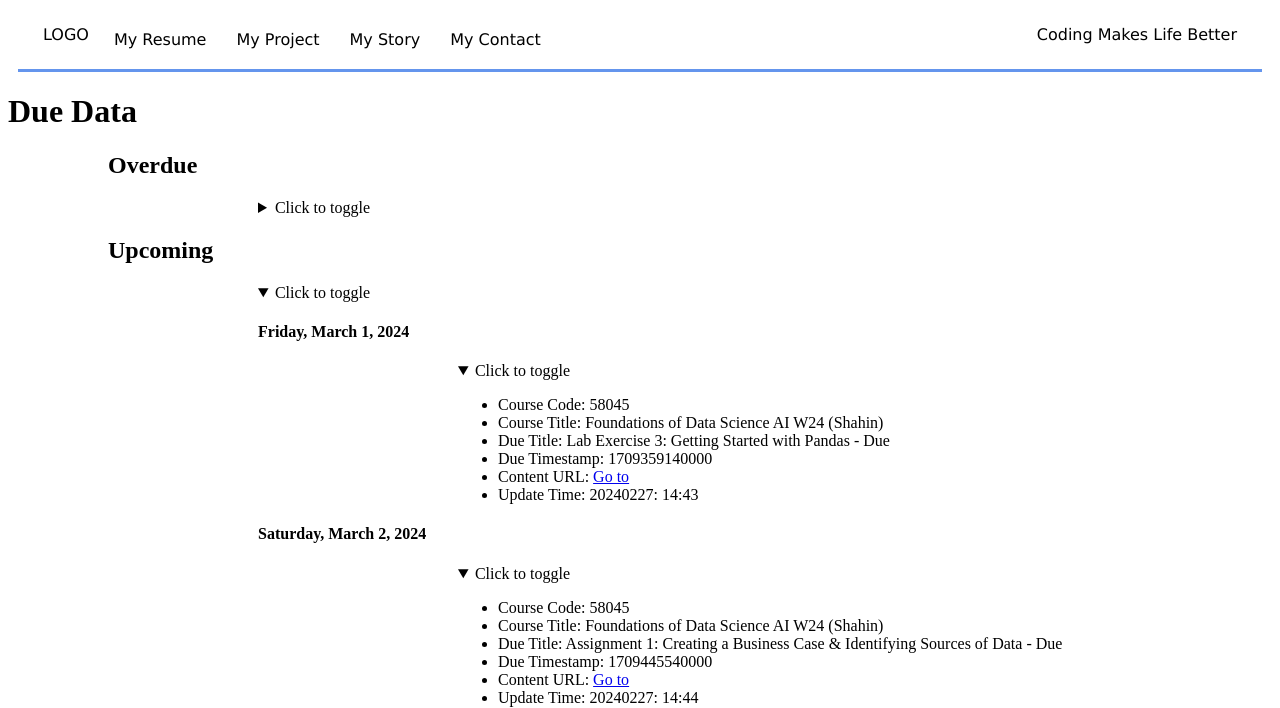
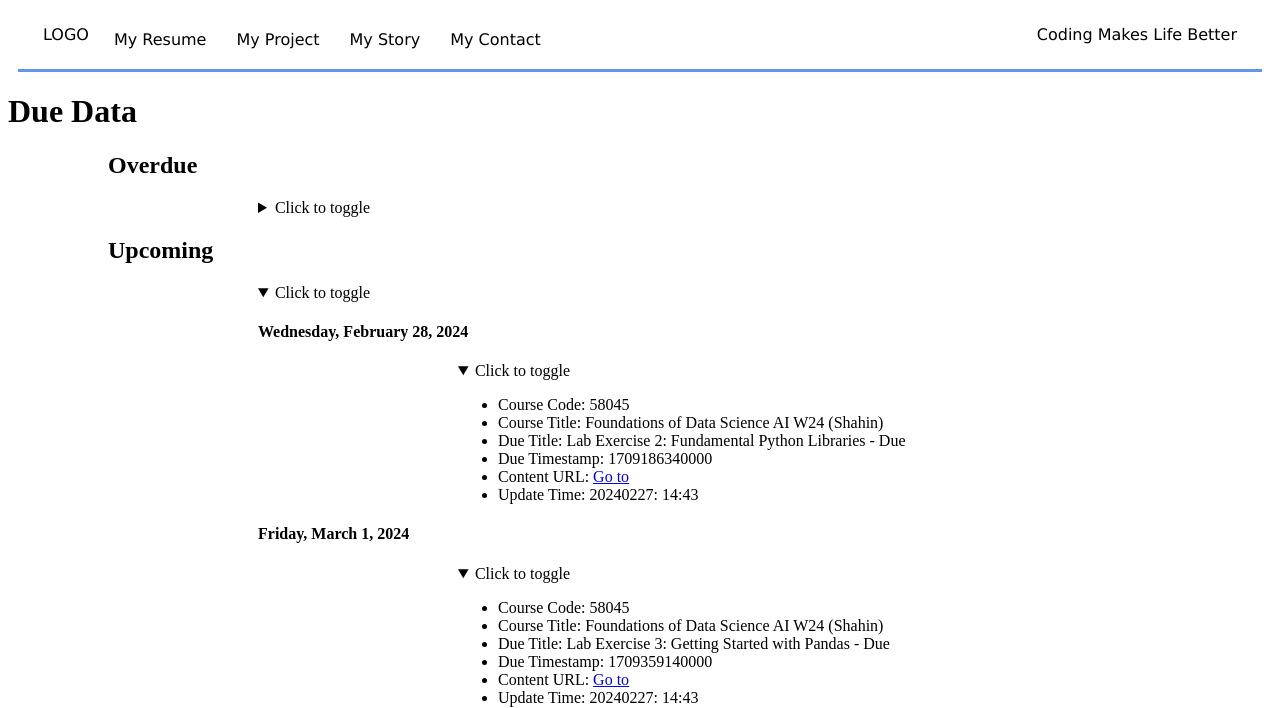
Before and after one commit to 00helloworld/yanshendong.com, a Flask app: page /projects/dues in a window 1280 px wide. Shown: the top 708 px of the page. Run offline with Flask 3, Linux system fonts and the light colour scheme; data comes from the database, SQL or seed files in the repository.

Commit message:
html fix date condition

```diff
--- a/templates/dues.html
+++ b/templates/dues.html
@@ -75,7 +75,7 @@
                 <summary>Click to toggle</summary>
                 {% for row in data %}
                     {% set due_date_text = row[4] %}
-                    {% if parse_due_date(due_date_text) <= current_date %}
+                    {% if parse_due_date(due_date_text) < current_date %}
                         <h4>{{ due_date_text }}</h4>
                         <div class="content-2">
                             <details>
@@ -103,7 +103,7 @@
                 <summary>Click to toggle</summary>
                 {% for row in data %}
                     {% set due_date_text = row[4] %}
-                    {% if parse_due_date(due_date_text) > current_date %}
+                    {% if parse_due_date(due_date_text) >= current_date %}
                         <h4>{{ due_date_text }}</h4>
                         <div class="content-2">
                             <details open>
```
Also changed, not shown: 1 other file.
